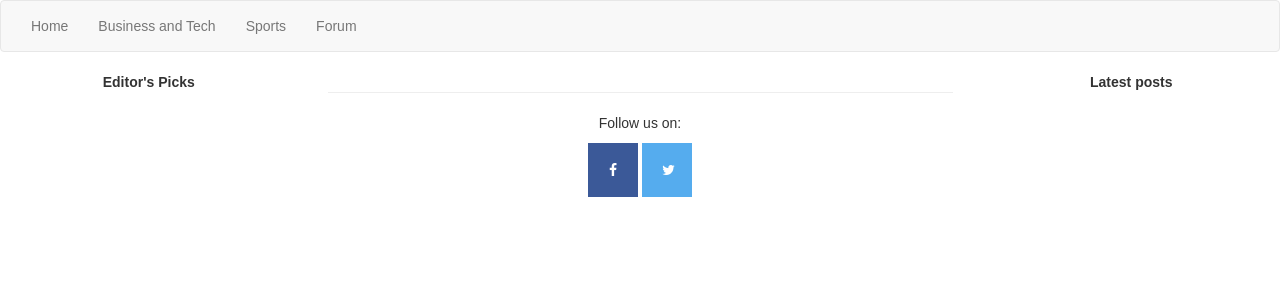
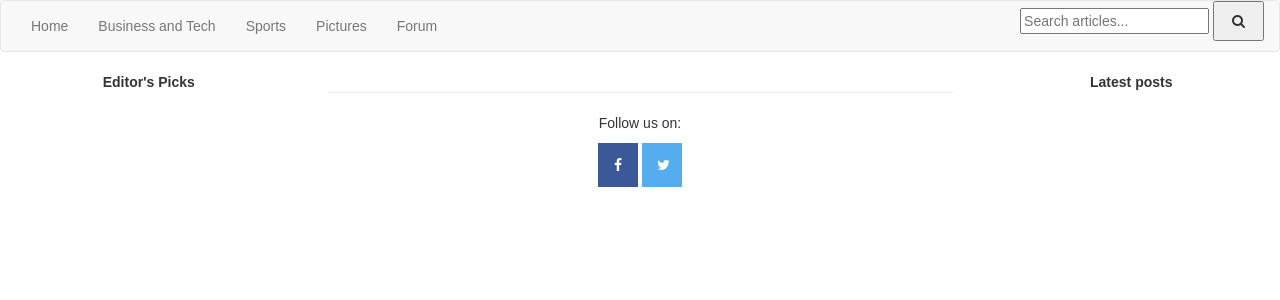
Before and after one commit to ritom99/MMSummerTask, a PHP site: page /homepage.html in a window 1280 px wide. Shown: the top 300 px of the page. Run offline with PHP 8.4, Linux system fonts and the light colour scheme.

Commit message:
navbar and footer

```diff
--- a/homepage.html
+++ b/homepage.html
@@ -21,14 +21,21 @@
     	</button>
     </div>
     <div class="navbar-collapse collapse">
-    	<ul class="nav navbar-nav navbar-center ">
+    	<ul class="nav navbar-nav navbar-center">
         	<li><a href="#">Home</a></li>
         	<li><a href="#">Business and Tech</a></li>
         	<li><a href="#">Sports</a></li>
+        	<li><a href="#">Pictures</a></li>
         	<li><a href="#">Forum</a></li>
        	 	<li><a href="#"></a></li>
     	</ul>
-    </div>
+    	<ul class="nav navbar-nav navbar-right">
+    		<form action="/action_page.php">
+      		<input type="text" placeholder="Search articles..." name="search">
+      		<button type="submit"><i class="fa fa-search"></i></button>
+    		</form>
+  		</ul>
+</div>
 	</nav>
 
 	<div class="row">
--- a/homepagecss.css
+++ b/homepagecss.css
@@ -3,14 +3,39 @@ body {
   font-family: Arial, Helvetica, sans-serif;
 }
 
-.navbar-header {
+/*.navbar-header {
+	text-align: center;
+}*/
+
+/*ul {
+    margin: 0;
+    padding: 0;
+}*/
+
+/*ul {
+    margin-left: auto;
+    margin-right: auto;
+}*/
+
+.nav {
+	margin: 0;
+	padding: 0;
 	text-align: center;
 }
 
+.nav li {
+	display: inline;
+}
+
+/*.nav a {
+	display: inline-block;
+	padding: 10px;
+}
+*/
 .fa {
-	padding: 20px;
+	padding: 15px;
 	font-size: 30px;
-	width: 50px;
+	width: 40px;
 	text-align: center;
 	text-decoration: none;
 }
@@ -28,3 +53,19 @@ body {
 	background: #55ACEE;
 	color: white;
 }
+
+.fa-search {
+	padding: 10px;
+	font-size: 30px;
+	width: 35px;
+}
+
+.search-container {
+    float: right;
+  	padding: 5px 20px 5px 0px;
+  	margin-top: 0px;
+  	margin-right: 0px;
+  	font-size: 14px;
+  	border: none;
+  	cursor: pointer;
+  }
```
